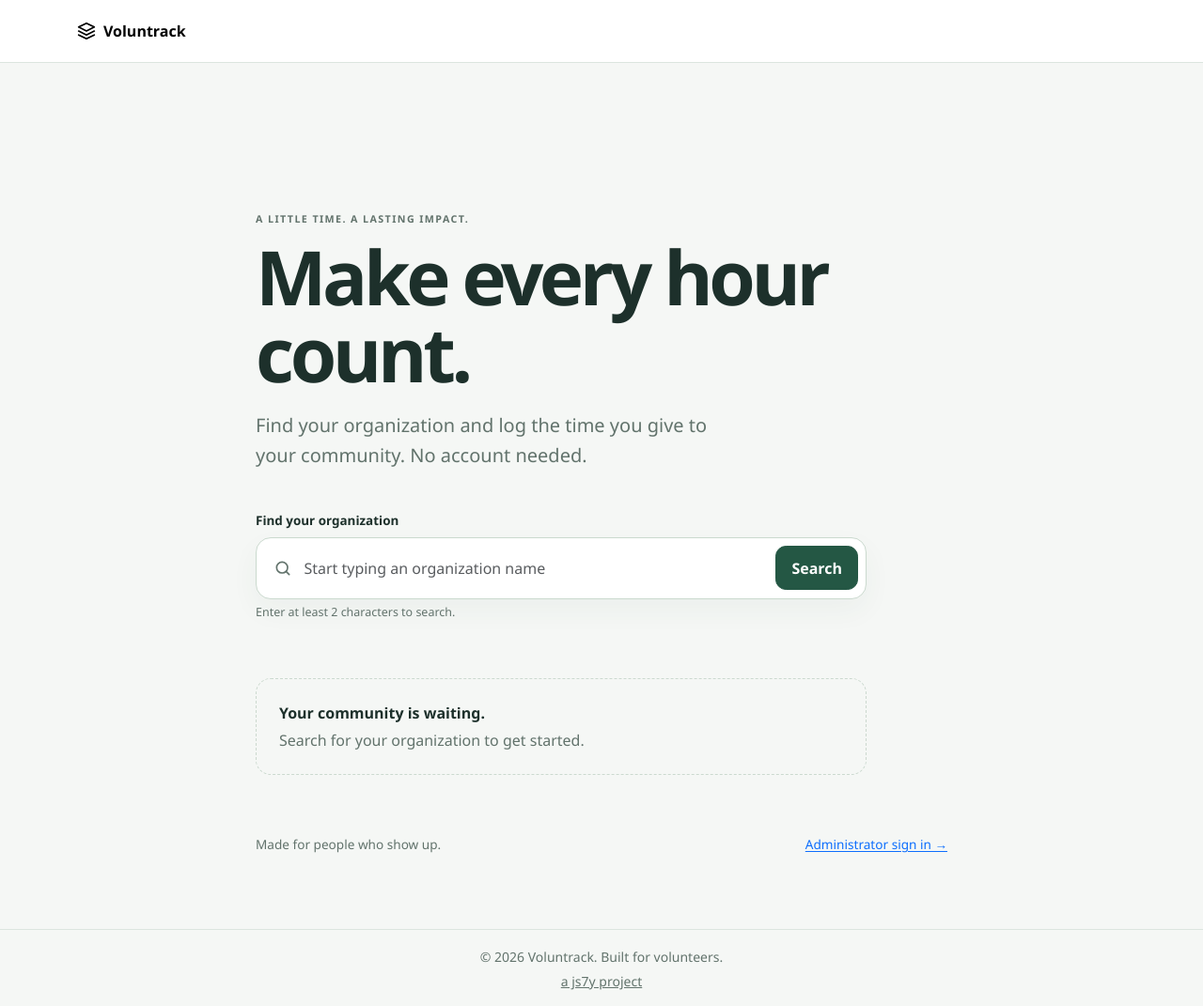
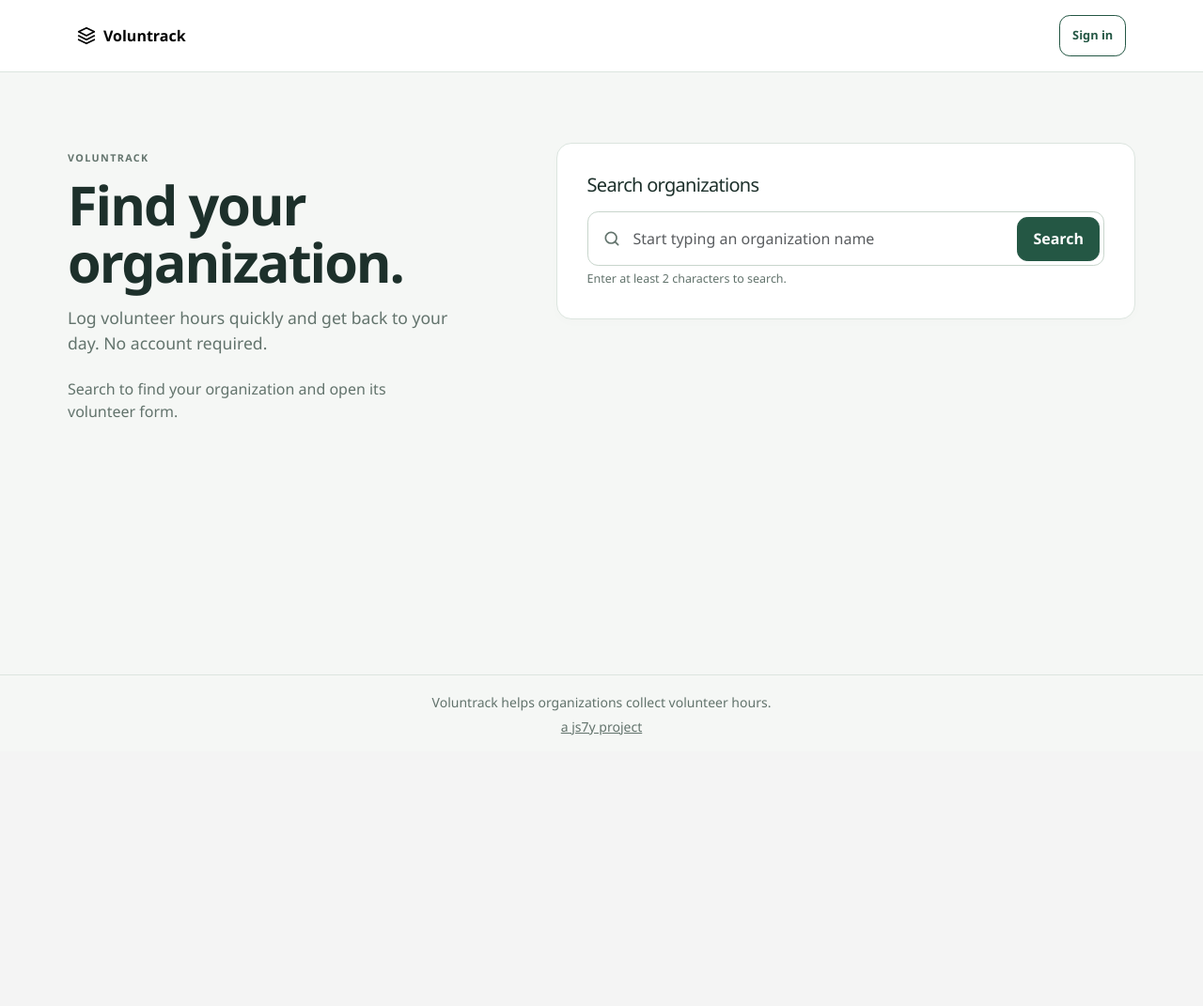
Before and after one commit to duda-salisbury/voluntrack, a Laravel app: page / in a window 1280 px wide. Shown: the whole page at 94% size. After the commit the page ends 783 px from the top, so only its background shows below. Run offline with Laravel 12, Linux system fonts and the light colour scheme; style sheets or scripts are compiled from the project's sources; parts of the project's set-up code (start-up, migrations or seed data) failed here and were passed over.

Commit message:
homepage better

```diff
--- a/resources/css/app.css
+++ b/resources/css/app.css
@@ -88,26 +88,31 @@ a { text-underline-offset: .18em; }
 .quick-links a { display: flex; flex-direction: column; gap: .4rem; padding: 1.1rem 1.25rem; border: 1px solid var(--vt-line); border-radius: .9rem; background: #fff; text-decoration: none; color: var(--vt-ink); }
 .quick-links a:hover { border-color: #9ab6a4; background: #f9fcf9; }
 .quick-links span { color: var(--vt-muted); font-size: .8rem; }
-.landing { max-width: 760px; }
-.landing-hero { padding: clamp(2.5rem, 8vw, 6rem) 0 2rem; }
-.landing-hero h1 { font-size: clamp(2.8rem, 8vw, 5rem); max-width: 650px; line-height: 1.02; letter-spacing: -.055em; }
-.landing-intro { max-width: 520px; color: var(--vt-muted); font-size: clamp(1.05rem, 2vw, 1.25rem); line-height: 1.6; margin: 1.25rem 0 2.5rem; }
-.landing-search { max-width: 650px; }
-.search-input { display: flex; align-items: center; gap: .6rem; padding: .5rem; border: 1px solid #cad9ce; border-radius: 1rem; background: #fff; box-shadow: 0 12px 30px #2457440c; }
-.search-input svg { margin-left: .6rem; flex-shrink: 0; color: var(--vt-muted); }
+.home-page { min-height: 100vh; display: flex; flex-direction: column; }
+.home-page main { flex: 1; }
+.public-shell.home-page main > .container:first-child { padding-top: 0; }
+.public-shell.home-page main > .landing { padding-top: clamp(1.5rem, 4vw, 3.75rem); }
+.landing { max-width: 1160px; display: grid; grid-template-columns: minmax(0, .85fr) minmax(0, 1.15fr); gap: clamp(2rem, 5vw, 4.5rem); align-items: start; }
+.landing-copy { padding-top: .5rem; }
+.landing-copy h1 { max-width: 430px; font-size: clamp(2.5rem, 4.5vw, 3.6rem); line-height: 1.05; }
+.landing-intro { max-width: 420px; color: var(--vt-muted); font-size: 1.1rem; line-height: 1.5; margin: 1rem 0 1.5rem; }
+.landing-copy > .text-muted { max-width: 380px; }
+.landing-search { min-width: 0; }
+.search-controls { display: flex; align-items: center; gap: .35rem; padding: .25rem; border: 1px solid #c8d5cc; border-radius: .7rem; background: #fff; }
+.search-controls:focus-within { border-color: #52836b; box-shadow: 0 0 0 .2rem #24574420; }
+.search-input { display: flex; align-items: center; gap: .6rem; flex: 1; min-width: 0; }
+.search-input svg { margin-left: .7rem; flex-shrink: 0; color: var(--vt-muted); }
 .search-input .form-control { border: 0; box-shadow: none; min-width: 0; padding-left: .2rem; }
-.search-input:focus-within { outline: 3px solid #24574425; border-color: #52836b; }
-.landing-results { max-width: 650px; margin-top: 1.5rem; }
-.search-empty { padding: 1.5rem; border: 1px dashed #cbd9cf; border-radius: 1rem; color: var(--vt-muted); }
-.search-empty strong, .search-empty span { display: block; }
-.search-empty strong { color: var(--vt-ink); margin-bottom: .3rem; }
-.search-result { display: flex; align-items: center; gap: 1rem; padding: .9rem; margin-bottom: .6rem; border: 1px solid var(--vt-line); border-radius: .9rem; background: #fff; color: var(--vt-ink); text-decoration: none; }
-.search-result:hover { border-color: #89ad98; color: var(--vt-green); box-shadow: 0 5px 16px #2457440c; }
-.search-result small { display: block; color: var(--vt-muted); margin-top: .2rem; }
-.organization-avatar { display: grid; place-items: center; flex-shrink: 0; width: 48px; height: 48px; border-radius: .7rem; font-weight: 700; overflow: hidden; }
+.landing-results > :first-child { margin-top: 1.25rem; }
+.search-result { display: flex; align-items: center; gap: .9rem; min-height: 72px; padding: .75rem 0; border-top: 1px solid var(--vt-line); color: var(--vt-ink); text-decoration: none; }
+.search-result:hover { color: var(--vt-green); }
+.search-result-name { min-width: 0; flex: 1; overflow-wrap: anywhere; }
+.search-result-action { flex-shrink: 0; padding: .5rem .7rem; border: 1px solid #c7d3cb; border-radius: .6rem; color: #174b3c; font-size: .8rem; font-weight: 650; white-space: nowrap; }
+.search-result:hover .search-result-action { background: #eaf0ec; border-color: #a1b5a8; }
+.organization-avatar { display: grid; place-items: center; flex-shrink: 0; width: 44px; height: 44px; border-radius: .7rem; font-weight: 700; overflow: hidden; }
 .organization-avatar img { width: 100%; height: 100%; object-fit: contain; background: #fff; }
-.search-loading { margin-top: 1rem; color: var(--vt-muted); font-size: .875rem; }
-.landing-footer { display: flex; flex-wrap: wrap; justify-content: space-between; gap: 1rem; padding: 2rem 0; color: var(--vt-muted); font-size: .85rem; }
+.search-loading { display: none; margin-top: 1rem; color: var(--vt-muted); font-size: .875rem; }
+.search-loading.htmx-request { display: block; }
 .volunteer-form { max-width: 860px; }
 .volunteer-log-page { --bs-body-bg: #fff; }
 .public-shell.volunteer-log-page .navbar { padding: .65rem 0; margin-bottom: 1rem !important; }
@@ -147,6 +152,14 @@ a { text-underline-offset: .18em; }
     .page-heading > .btn { width: 100%; }
     .table th, .table td { padding: .8rem; }
     .public-shell .navbar-brand { max-width: 65%; }
+    .landing { grid-template-columns: minmax(0, 1fr); gap: 1.25rem; }
+    .landing-copy h1 { font-size: 2rem; }
+    .landing-intro { font-size: 1rem; margin: .65rem 0 1rem; }
+    .landing-copy > .text-muted { font-size: .9rem; }
+    .search-controls { display: grid; gap: .5rem; padding: 0; border: 0; background: transparent; }
+    .search-controls:focus-within { box-shadow: none; }
+    .search-input { border: 1px solid #c8d5cc; border-radius: .7rem; background: #fff; }
+    .search-input:focus-within { border-color: #52836b; box-shadow: 0 0 0 .2rem #24574420; }
     .group-row { grid-template-columns: 1fr 1fr; }
     .group-row > :first-child { grid-column: 1 / -1; }
 }
--- a/resources/js/app.js
+++ b/resources/js/app.js
@@ -4,6 +4,13 @@ function showRequestError(message) {
     error.textContent = message;
     error.classList.remove('d-none');
     error.focus();
+}
+
+function showOrganizationSearchError(event) {
+    if (event.detail.target?.id !== 'org-results') return false;
+    document.getElementById('org-results').replaceChildren();
+    document.getElementById('search-error').classList.remove('d-none');
+    return true;
 }
 
 function updateEventLocations(form) {
@@ -154,6 +161,14 @@ document.addEventListener('change', event => {
     }
 });
 
+document.addEventListener('input', event => {
+    const input = event.target;
+    if (input.id !== 'org-search' || !input.form?.matches('[data-organization-search]')) return;
+    if (window.htmx) window.htmx.trigger(input.form, 'htmx:abort');
+    document.getElementById('org-results').replaceChildren();
+    document.getElementById('search-error').classList.add('d-none');
+});
+
 document.addEventListener('toggle', async event => {
     const details = event.target;
     if (!details.matches('[data-qr-source]') || !details.open || details.dataset.qrReady) return;
@@ -233,7 +248,14 @@ document.addEventListener('htmx:configRequest', event => {
     event.detail.headers['X-CSRF-TOKEN'] = document.querySelector('meta[name="csrf-token"]').content;
 });
 
-document.addEventListener('htmx:beforeRequest', () => {
+document.addEventListener('htmx:beforeRequest', event => {
+    if (event.detail.target?.id === 'org-results') {
+        document.getElementById('search-error').classList.add('d-none');
+        if ([...document.getElementById('org-search').value.trim()].length < 2) {
+            event.preventDefault();
+            document.getElementById('org-results').replaceChildren();
+        }
+    }
     const error = document.getElementById('request-error');
     if (error) error.classList.add('d-none');
 });
@@ -250,6 +272,7 @@ document.addEventListener('htmx:afterSwap', event => {
 });
 
 document.addEventListener('htmx:responseError', event => {
+    if (showOrganizationSearchError(event)) return;
     let message = 'Your request could not be completed. Please try again.';
     if (event.detail.xhr.status === 422) {
         try {
@@ -265,5 +288,8 @@ document.addEventListener('htmx:responseError', event => {
     }
     showRequestError(message);
 });
-document.addEventListener('htmx:sendError', () => showRequestError('Connection lost. Your change was not confirmed. Check your connection before trying again.'));
+document.addEventListener('htmx:sendError', event => {
+    if (showOrganizationSearchError(event)) return;
+    showRequestError('Connection lost. Your change was not confirmed. Check your connection before trying again.');
+});
 document.addEventListener('DOMContentLoaded', initializeForms);
--- a/resources/views/home-results.blade.php
+++ b/resources/views/home-results.blade.php
@@ -1,17 +1,18 @@
-@if(mb_strlen($search) < 2)
-    <div class="search-empty"><strong>Your community is waiting.</strong><span>Search for your organization to get started.</span></div>
-@elseif($organizations->isEmpty())
-    <div class="search-empty"><strong>No organizations found.</strong><span>Try another name, or ask your organization for its direct link.</span></div>
-@else
-    <p class="eyebrow">Organizations matching &ldquo;{{ $search }}&rdquo;</p>
-    @foreach($organizations as $item)
+@if(mb_strlen($search) >= 2)
+    @forelse($organizations as $item)
+        @php
+            $initials = collect(preg_split('/\s+/u', trim($item->name)))->take(2)
+                ->map(fn ($word) => mb_strtoupper(mb_substr($word, 0, 1)))->join('');
+        @endphp
         <a href="{{ route('org.hours.index', $item) }}" class="search-result">
-            <span class="organization-avatar" style="background-color: {{ $item->accent_color }}; color: {{ $item->accent_text_color }}">
-                @if($item->logo_url)<img src="{{ $item->logo_url }}" alt="">@else{{ mb_strtoupper(mb_substr($item->name, 0, 1)) }}@endif
+            <span class="organization-avatar" style="background-color: {{ $item->accent_color }}; color: {{ $item->accent_text_color }}" aria-hidden="true">
+                @if($item->logo_url)<img src="{{ $item->logo_url }}" alt="">@else{{ $initials }}@endif
             </span>
-            <span><strong>{{ $item->name }}</strong><small>Log volunteer hours</small></span>
-            <span class="ms-auto" aria-hidden="true">&rarr;</span>
+            <strong class="search-result-name">{{ $item->name }}</strong>
+            <span class="search-result-action">Log hours <span aria-hidden="true">&rsaquo;</span></span>
         </a>
-    @endforeach
-    @if($organizations->count() === 10)<p class="form-text mt-3">Showing up to 10 results. Refine your search to find a specific organization.</p>@endif
+    @empty
+        <p class="text-muted small mt-3 mb-0">No organizations found. Try another name, or ask your organization for its direct link.</p>
+    @endforelse
+    @if($organizations->count() === 10)<p class="form-text mt-3 mb-0">Showing up to 10 results. Refine your search to find a specific organization.</p>@endif
 @endif
--- a/resources/views/home.blade.php
+++ b/resources/views/home.blade.php
@@ -1,33 +1,47 @@
 @extends('layouts.app')
 
 @section('title', 'Find your organization')
+@section('body-class', 'home-page')
+@section('footer-text', 'Voluntrack helps organizations collect volunteer hours.')
+
+@push('header-actions')
+    @guest<a href="{{ route('login') }}" class="btn btn-sm btn-outline-primary">Sign in</a>@endguest
+@endpush
 
 @section('content')
 <div class="container landing">
-    <div class="landing-hero">
-        <p class="eyebrow">A little time. A lasting impact.</p>
-        <h1>Make every hour count.</h1>
-        <p class="landing-intro">Find your organization and log the time you give to your community. No account needed.</p>
+    <div class="landing-copy">
+        <p class="eyebrow">Voluntrack</p>
+        <h1>Find your organization.</h1>
+        <p class="landing-intro">Log volunteer hours quickly and get back to your day. No account required.</p>
+        <p class="text-muted mb-0">Search to find your organization and open its volunteer form.</p>
         @if(auth()->check() && ! request()->boolean('find'))
-            <div class="alert alert-warning text-start" role="status">Your organization is unavailable or not assigned to your account. Contact your platform administrator, or find an active organization below.</div>
+            <div class="alert alert-warning mt-3" role="status">Your organization is unavailable or not assigned to your account. Contact your platform administrator, or find an active organization below.</div>
         @endif
-        <form action="{{ route('home') }}" method="GET" class="landing-search"
+    </div>
+    <section class="card landing-search" aria-labelledby="search-title">
+        <div class="card-body">
+            <h2 class="h5 mb-3" id="search-title">Search organizations</h2>
+            <form action="{{ route('home') }}" method="GET" data-organization-search
                   hx-get="{{ route('home') }}" hx-trigger="input changed delay:300ms from:#org-search, search from:#org-search, submit"
                   hx-target="#org-results" hx-indicator="#search-loading" hx-sync="this:replace">
                 @if(request()->boolean('find'))<input type="hidden" name="find" value="1">@endif
-            <label for="org-search" class="form-label">Find your organization</label>
+                <label for="org-search" class="visually-hidden">Organization name</label>
+                <div class="search-controls">
                     <div class="search-input">
                         <svg width="20" height="20" viewBox="0 0 24 24" fill="none" aria-hidden="true"><circle cx="11" cy="11" r="7" stroke="currentColor" stroke-width="2"/><path d="m16 16 4 4" stroke="currentColor" stroke-width="2" stroke-linecap="round"/></svg>
-                <input type="search" name="q" id="org-search" class="form-control" value="{{ $search }}" placeholder="Start typing an organization name" autocomplete="off" aria-describedby="search-help">
+                        <input type="search" name="q" id="org-search" class="form-control" value="{{ $search }}" placeholder="Start typing an organization name" autocomplete="off" maxlength="255" aria-describedby="search-help">
+                    </div>
                     <button class="btn btn-primary" type="submit">Search</button>
                 </div>
-            <p id="search-help" class="form-text">Enter at least 2 characters to search.</p>
+                <p id="search-help" class="form-text mb-0">Enter at least 2 characters to search.</p>
             </form>
-        <div id="search-loading" class="htmx-indicator search-loading" role="status"><span class="spinner-border spinner-border-sm" aria-hidden="true"></span> Looking for organizations...</div>
+            <div id="search-loading" class="htmx-indicator search-loading" role="status"><span class="spinner-border spinner-border-sm" aria-hidden="true"></span> Searching organizations...</div>
+            <div id="search-error" class="alert alert-danger mt-3 d-none" role="alert">Search is unavailable. Please try again.</div>
             <div id="org-results" class="landing-results" aria-live="polite">
                 @include('home-results')
             </div>
         </div>
-    <div class="landing-footer"><span>Made for people who show up.</span><a href="{{ route('login') }}">Administrator sign in &rarr;</a></div>
+    </section>
 </div>
 @endsection
--- a/resources/views/layouts/app.blade.php
+++ b/resources/views/layouts/app.blade.php
@@ -116,7 +116,7 @@
 
     <footer class="border-top mt-5 py-3 text-center text-muted">
         <div class="container">
-            <small>&copy; {{ date('Y') }} {{ isset($org) && $org ? $org->name : 'Voluntrack' }}. Built for volunteers.</small>
+            <small>@hasSection('footer-text')@yield('footer-text')@else&copy; {{ date('Y') }} {{ isset($org) && $org ? $org->name : 'Voluntrack' }}. Built for volunteers.@endif</small>
             <small class="d-block mt-1"><button type="button" class="border-0 bg-transparent p-0 text-muted text-decoration-underline" data-bs-toggle="modal" data-bs-target="#about-js7y">a js7y project</button></small>
         </div>
     </footer>
```
Also changed, not shown: tests/Feature/VolunteerWorkflowTest.php (+9 -2 lines), tests/Unit/home-search.test.js (added, +49 -0 lines). Lines whose indentation alone changed are shown as unchanged.
